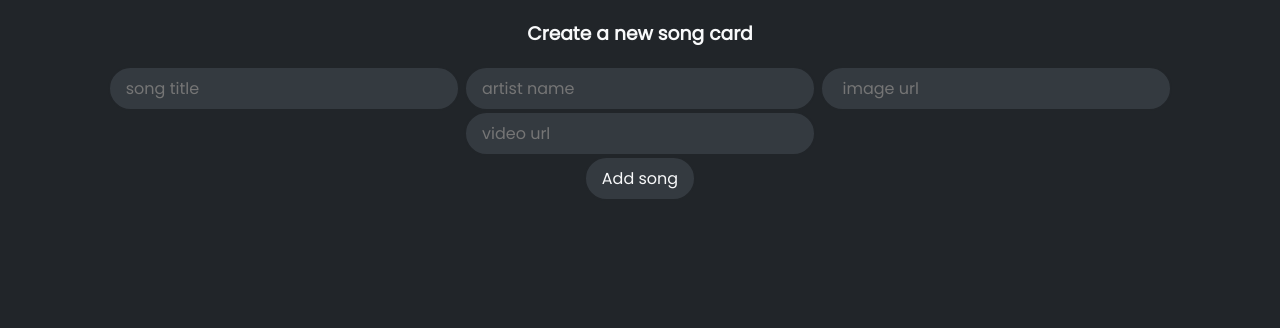
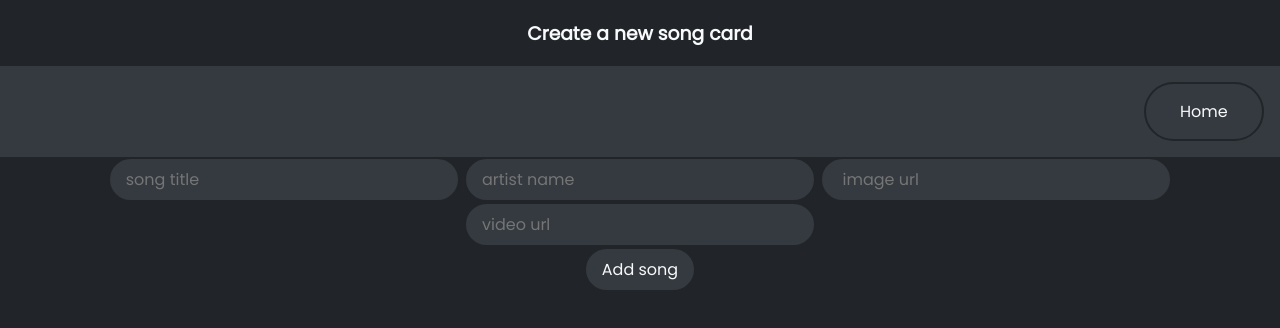
Before and after one commit to abuendia09/pt4-capstone, a website: page Public/add.html in a window 1280 px wide. Drawn offline with nearby package versions, Linux system fonts and the light colour scheme.

Commit message:
finished project

```diff
--- a/Public/add.css
+++ b/Public/add.css
@@ -2,6 +2,13 @@
 
 * {
     box-sizing: border-box;
+}
+
+header {
+    padding: 1rem;
+    display: flex;
+    justify-content: flex-end;
+    background-color: #343A40;
 }
 
 body {
@@ -15,7 +22,6 @@ h3 {
     color: #F8F9FA;
 }
 
-
 form #title, #artist, #image, #video {
     background-color: #343A40;
     border: 2px solid #212529;
@@ -26,7 +32,7 @@ form #title, #artist, #image, #video {
     font-family: inherit;
 }
 
-form #song:focus, #artist:focus, #img:focus, #video:focus {
+form #title:focus, #artist:focus, #image:focus, #video:focus {
     outline: 0;
     background-color: #212529;
 }
@@ -40,3 +46,23 @@ form #song:focus, #artist:focus, #img:focus, #video:focus {
     color: #F8F9FA;
     font-family: inherit;
 }
+
+A {
+    border: 2px solid #212529;
+    border-radius: 50px;
+    font-size: 1rem;
+    color: #F8F9FA;
+    font-family: inherit;
+}
+
+a:link, a:visited {
+    background-color: #343A40;
+    padding: 15px 34.3px;
+    text-align: center;
+    text-decoration: none;
+    display: inline-block;
+  }
+
+  a:hover, a:active {
+    background-color: #212529;
+  }
--- a/Public/add.html
+++ b/Public/add.html
@@ -8,6 +8,10 @@
 </head>
 <body>
     <h3>Create a new song card</h3>
+    <header>
+        <a href="index.html">Home</a>
+    </header>
+
         <section>
             <form>
                 <input type="text" id="title" placeholder="song title">
```
Also changed, not shown: Server/index.js (+0 -13 lines).
